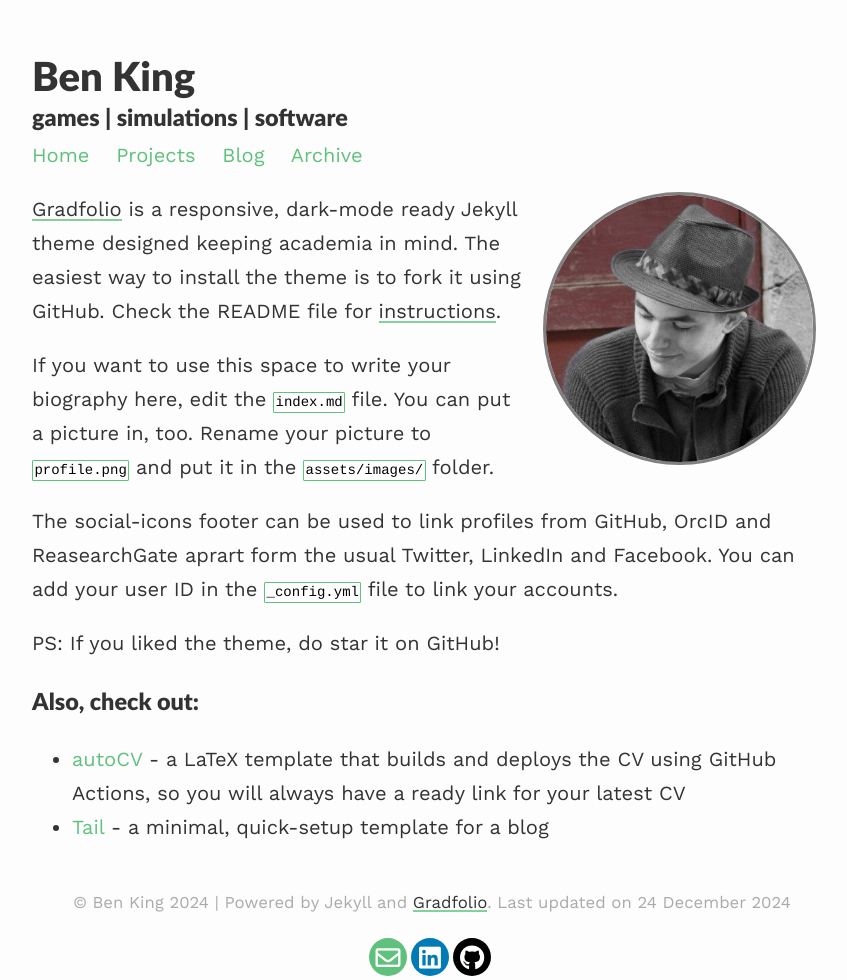
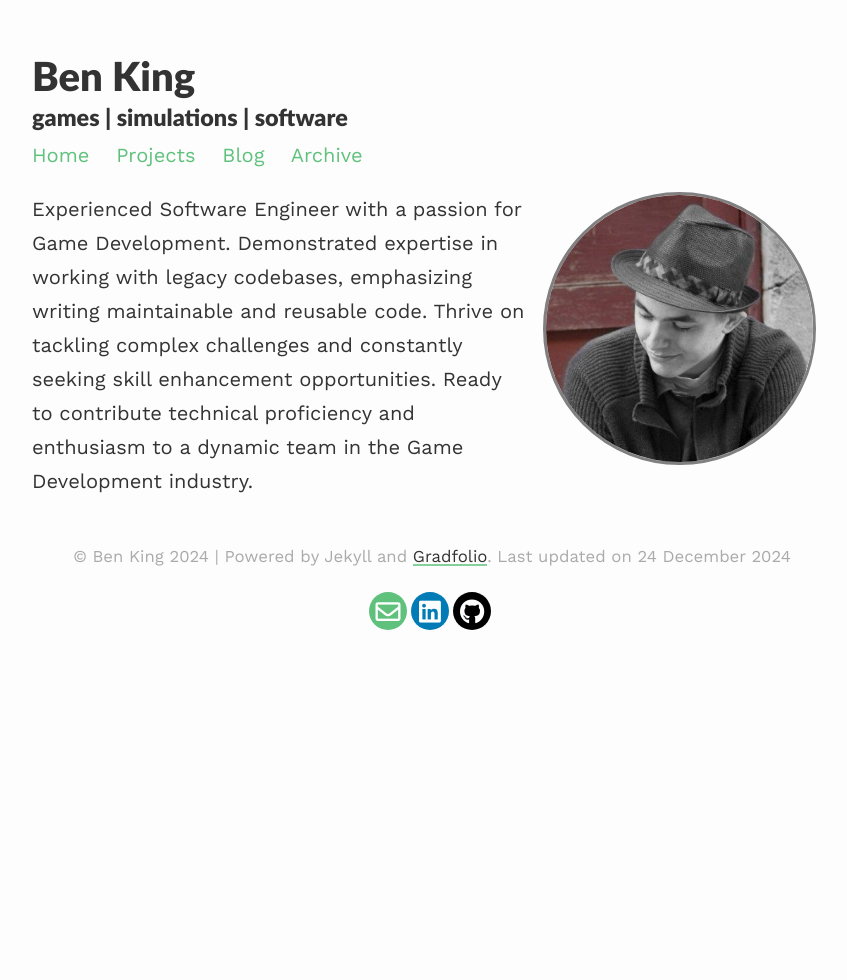
Before and after one commit to exlted/exlted.github.io, a Jekyll site: the page built from index.md, in a window 1280 px wide. Shown: the whole page, without its empty margins (208-1055 px from the left). Built offline with Jekyll 4.4.1, drawn with Linux system fonts in a browser that asks for light colours; nearby versions of some CDN libraries.

Commit message:
Update index

```diff
--- a/index.md
+++ b/index.md
@@ -7,15 +7,4 @@ profile:
 published: true
 ---
 
-[Gradfolio](https://github.com/jitinnair1/gradfolio){:target="_blank"} is a responsive, dark-mode ready Jekyll theme designed keeping academia in mind. The easiest way to install the theme is to fork it using GitHub. Check the README file for [instructions](https://github.com/jitinnair1/gradfolio#installation){:target="_blank"}.
-
-If you want to use this space to write your biography here, edit the `index.md` file. You can put a picture in, too. Rename your picture to `profile.png` and put it in the `assets/images/` folder.
-
-The social-icons footer can be used to link profiles from GitHub, OrcID and ReasearchGate aprart form the usual Twitter, LinkedIn and Facebook. You can add your user ID in the `_config.yml` file to link your accounts.
-
-PS: If you liked the theme, do star it on GitHub!
-
-### Also, check out:
-
-- [autoCV](https://github.com/jitinnair1/autocv) - a LaTeX template that builds and deploys the CV using GitHub Actions, so you will always have a ready link for your latest CV
-- [Tail](https://github.com/jitinnair1/tail) - a minimal, quick-setup template for a blog
+Experienced Software Engineer with a passion for Game Development. Demonstrated expertise in working with legacy codebases, emphasizing writing maintainable and reusable code. Thrive on tackling complex challenges and constantly seeking skill enhancement opportunities. Ready to contribute technical proficiency and enthusiasm to a dynamic team in the Game Development industry.
```
